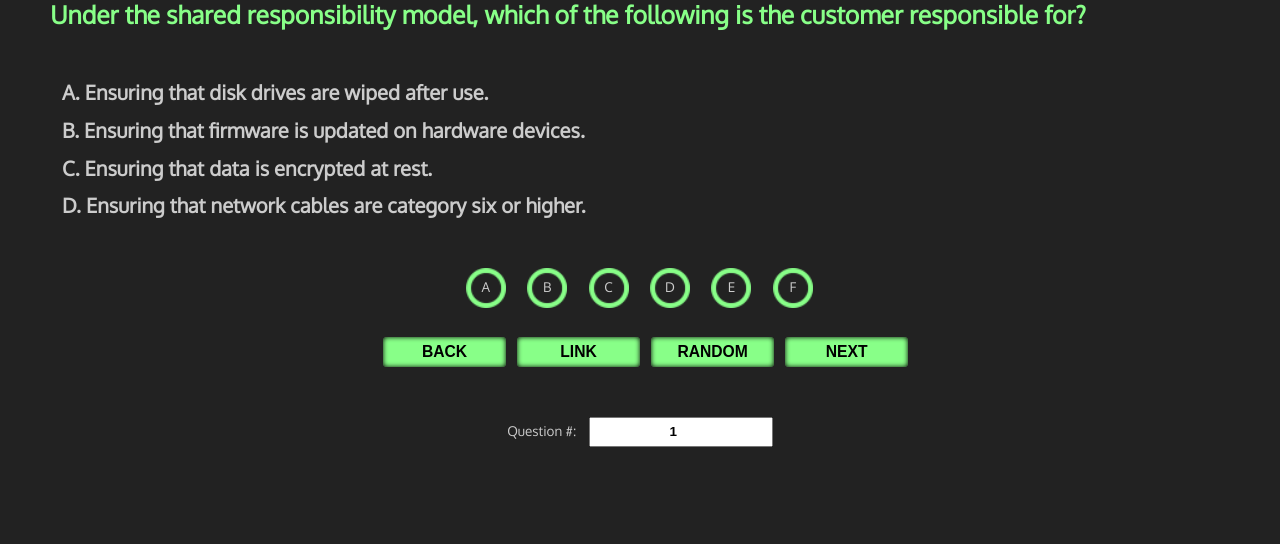
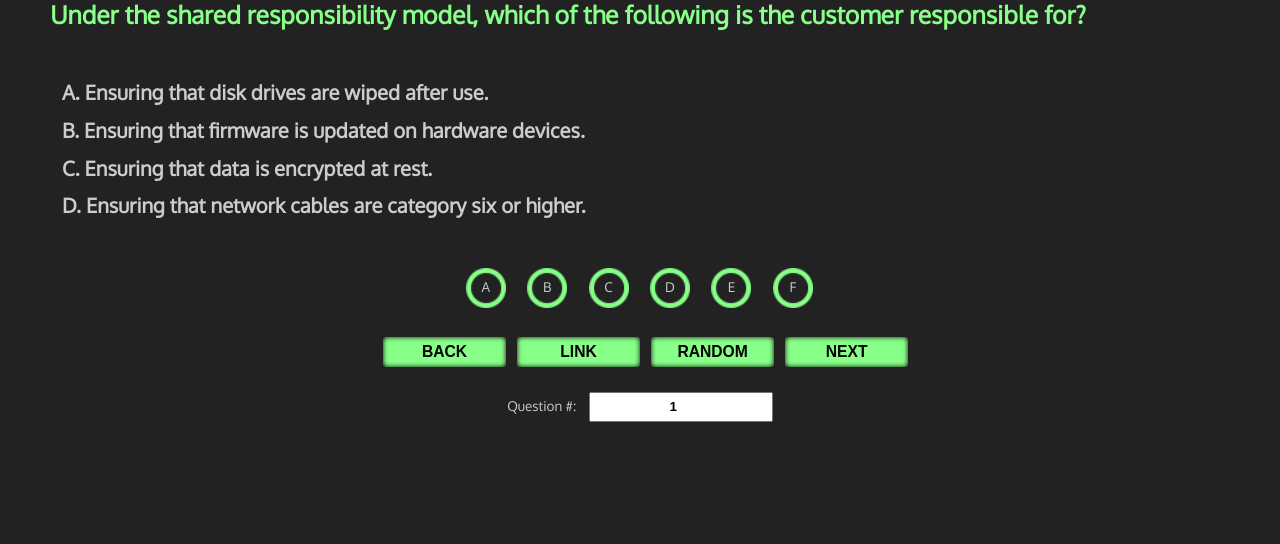
Before and after one commit to peqltta/quiztest, a Flask app: page /quiz in a window 1280 px wide. Shown: the part 96-640 px from the top of the page. Run offline with Flask 2, Linux system fonts and the light colour scheme.

Commit message:
asdfasdfasdf

```diff
--- a/static/styles.css
+++ b/static/styles.css
@@ -138,7 +138,7 @@
                                                 display: flex;
                                                 width: 100%;
                                                 justify-content: center;
-                                                margin-top: 2%;
+                                                font-size: 0.6rem;
                                               }
                                               input[type=number]{
                                                 margin-left: 1%;
```
